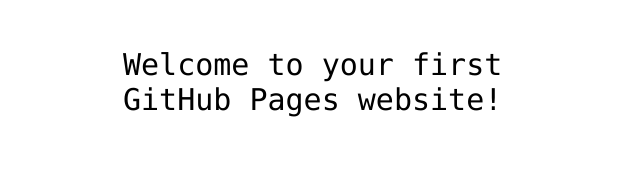
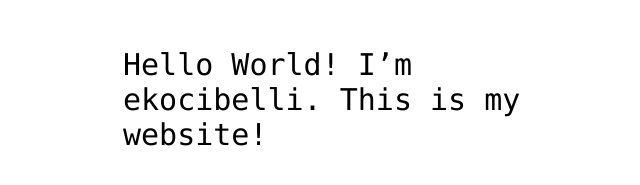
Before and after one commit to ekocibelli/ekocibelli.github.io, a plain HTML site: page index.html in a window 1280 px wide. Shown: the part 341-526 px from the top of the page, without its empty margins (317-957 px from the left). Drawn offline with Linux system fonts and the light colour scheme.

Commit message:
Add my username to index.html file

```diff
--- a/index.html
+++ b/index.html
@@ -12,7 +12,7 @@
 <img src="https://octodex.github.com/images/daftpunktocat-thomas.gif" id="octocat" alt="octocat-gif" />
 
 <!-- Change this code here by copy and pasting your template on line 15 -->
-<p>Welcome to your first GitHub Pages website!</p>
+<p>Hello World! I’m ekocibelli. This is my website!</p>
 
 </body>
 </html>
```
